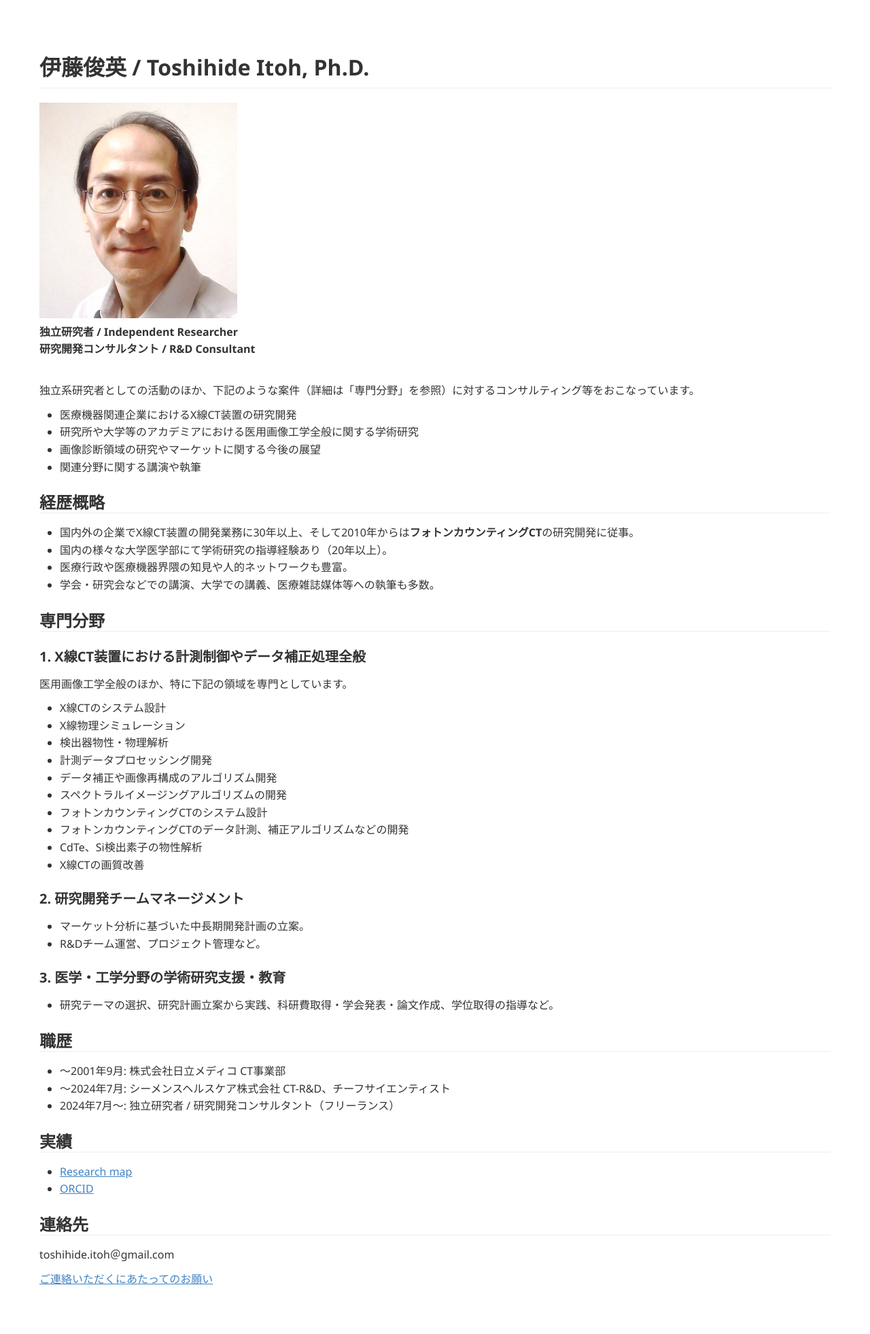
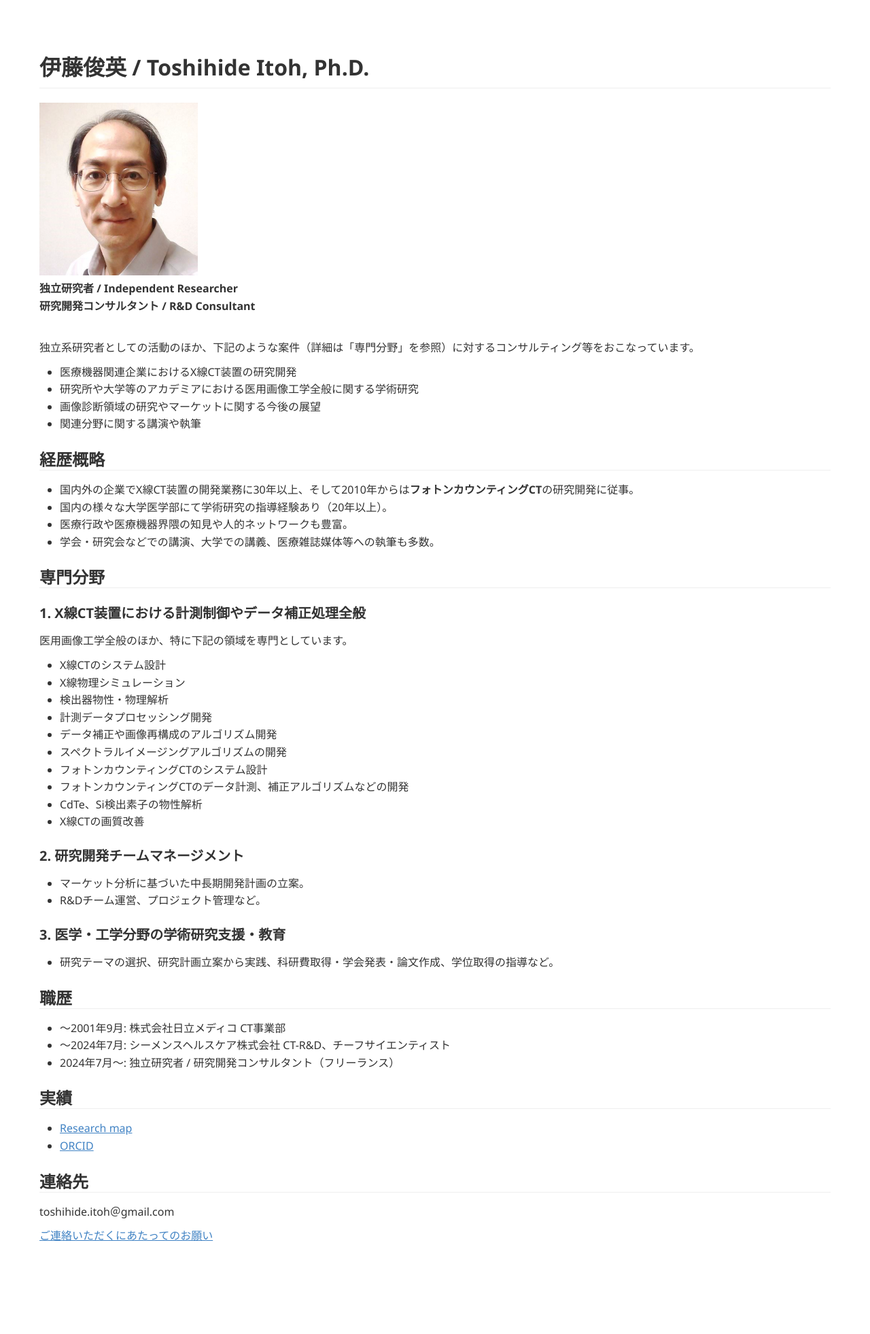
Before and after one commit to tnitoh/tnitoh.github.io, a Jekyll site: the page built from index.md, in a window 1280 px wide. Shown: the whole page at 68% size. Built offline with Jekyll 4.4.1, drawn with Linux system fonts in a browser that asks for light colours; Markdown is read by kramdown in place of the engine named in the settings; after the commit the page ends 1899 px from its top, so only the background shows below that.

Commit message:
Update index.md

```diff
--- a/index.md
+++ b/index.md
@@ -5,7 +5,7 @@ title: Website of Toshihide Itoh, Ph.D.
 
 # 伊藤俊英 / Toshihide Itoh, Ph.D.
 
-<img src='toshi_itoh.png' width='25%'> <br>
+<img src='toshi_itoh.png' width='20%'> <br>
 **独立研究者 / Independent Researcher** <br>
 **研究開発コンサルタント / R&D Consultant** <br>
 <br>
```
